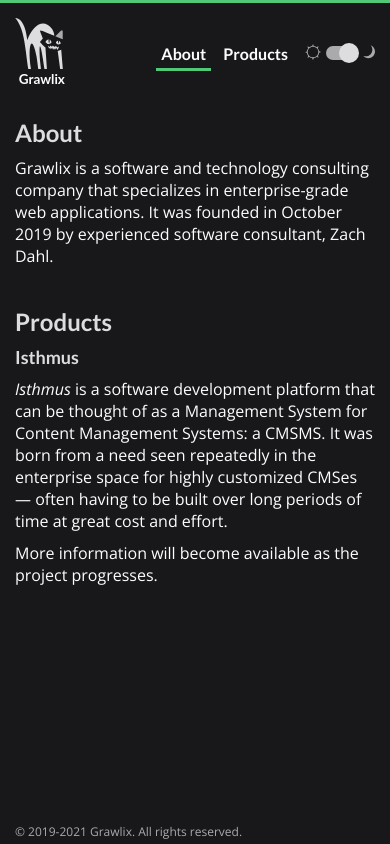
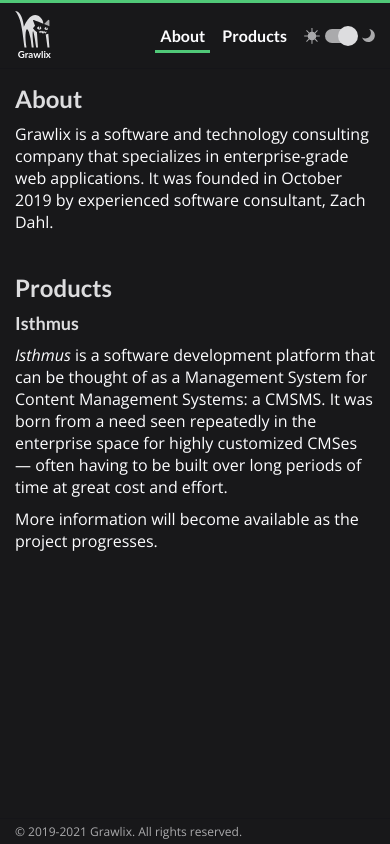
Before and after one commit to schtauffen/schtauffen.github.io, a plain HTML site: page index.html in a window 390 px wide. Drawn offline with nearby package versions, Linux system fonts and the light colour scheme.

Commit message:
improved icons SV menu fix

```diff
--- a/index.html
+++ b/index.html
@@ -14,7 +14,7 @@
   <link rel="icon" type="image/png" sizes="64x64" href="/assets/grawlix_face_64.png">
   <link rel="manifest" href="/manifest.json">
   <link href="https://fonts.googleapis.com/css2?family=Lato:ital,wght@0,400;0,700;1,400;1,700&family=Open+Sans:ital,wght@0,400;0,700;1,400;1,700&display=swap" rel="stylesheet">
-  <link rel="stylesheet" href="./styles.css?9110bc53-2bf5-45e9-be1c-bdac6e4836fd">
+  <link rel="stylesheet" href="./styles.css?7bc4e5ef-45aa-4ef7-976f-42803015b36f">
 </head>
 <body>
 
@@ -36,18 +36,10 @@
     </nav>
 
     <label class="darkModeToggle" for="dark-mode">
-      <div class="darkModeToggle__sun">
-        <svg xmlns="http://www.w3.org/2000/svg" viewBox="0 0 195.147 195.141" overflow="visible" xml:space="preserve">
-          <path d="m170.926 86.106 24.222 11.111s-29.556 11.332-28.001 10.888M24.222 109.036 0 97.925s29.556-11.333 28-10.888M86.913 24.222 98.024 0s11.333 29.556 10.888 28M108.234 170.919l-11.111 24.222s-11.332-29.556-10.888-28" />
-          <path d="m141.681 38.055 24.982-9.271s-12.885 28.912-12.1 27.499M54.159 158.004l-24.984 9.271s12.886-28.912 12.1-27.498M38.515 53.703l-9.271-24.985s28.913 12.886 27.499 12.101M157.323 142.357l9.27 24.984s-28.912-12.887-27.498-12.101" />
-          <path d="M97.919 23.029c-41.421 0-75 33.579-75 75 0 41.42 33.579 75 75 75 41.422 0 75-33.58 75-75 0-41.421-33.578-75-75-75zm0 140.001c-35.898 0-65-29.101-65-65 0-35.898 29.102-65 65-65s65 29.102 65 65c0 35.899-29.102 65-65 65z" />
-        </svg>
-      </div>
+      <svg class="darkModeToggle__sun" xmlns="http://www.w3.org/2000/svg" viewBox="0 0 470 470" viewBox="-0.717 -0.716 470 470" xml:space="preserve"><circle cx="234.283" cy="234.284" r="125"/><path fill="none" d="M14.51 234.284h439.547"/><path d="M14.51 249.284h439.546c19.346 0 19.346-30 0-30H14.51c-19.346 0-19.346 30 0 30z"/><path fill="none" d="M234.283 14.51v439.547"/><path d="M219.283 14.51v439.546c0 19.346 30 19.346 30 0V14.509c0-19.345-30-19.345-30 .001z"/><g><path fill="none" d="M78.88 389.687 389.687 78.88"/><path d="m89.486 400.293 68.325-68.324 135.784-135.784 99.46-99.459 7.238-7.239c5.779-5.779 5.779-15.434 0-21.213-5.779-5.779-15.434-5.779-21.213 0l-68.324 68.324-135.784 135.784-99.459 99.459-7.239 7.239c-5.779 5.779-5.779 15.434 0 21.213 5.778 5.78 15.434 5.78 21.212 0z"/></g><g><path fill="none" d="m78.88 78.88 310.807 310.807"/><path d="m68.273 89.487 68.324 68.325 135.784 135.784 99.459 99.46 7.239 7.238c5.779 5.779 15.434 5.779 21.213 0s5.779-15.434 0-21.213l-68.324-68.324-135.784-135.784-99.459-99.459-7.239-7.239c-5.779-5.779-15.434-5.779-21.213 0-5.779 5.778-5.779 15.433 0 21.212z"/></g></svg>
       <input id="dark-mode" type="checkbox"/>
       <div class="darkModeToggle__control"></div>
-      <div class="darkModeToggle__moon">
-        <svg xmlns="http://www.w3.org/2000/svg" viewBox="0 0 718 680" width="100%" height="100%" overflow="visible" xml:space="preserve"><path d="M522.421 98.687C570.629 151.917 600 222.527 600 300c0 165.686-134.314 300-300 300-36.724 0-71.9-6.61-104.42-18.687C250.471 641.923 329.787 680 418 680c165.686 0 300-134.314 300-300 0-128.962-81.378-238.906-195.579-281.313z"/></svg>
-      </div>
+      <svg class="darkModeToggle__moon" xmlns="http://www.w3.org/2000/svg" viewBox="0 0 465 474" xml:space="preserve"><path d="M255.63 0c39.44 36.531 64.138 88.753 64.138 146.752 0 110.456-89.545 199.999-200.001 199.999-44.919 0-86.379-14.81-119.766-39.812 30.25 96.379 120.274 166.296 226.635 166.296 131.167 0 237.5-106.332 237.5-237.5C464.135 114.385 373.119 14.303 255.63 0z"/></svg>
     </label>
   </header>
 
@@ -75,6 +67,6 @@
   <footer>&copy; 2019-2021 Grawlix. All rights reserved.</footer>
 
 
-  <script src="main.js?9110bc53-2bf5-45e9-be1c-bdac6e4836fd"></script>
+  <script src="main.js?7bc4e5ef-45aa-4ef7-976f-42803015b36f"></script>
 </body>
 </html>
--- a/styles.css
+++ b/styles.css
@@ -1,6 +1,7 @@
 :root {
   --fg-color: #f7f7f9;
   --bg-color: #f0f0f2;
+  --layout-separation-color: #f4f4f6;
   --text-color: #22222a;
   --text-color-mid: #55555f;
   --text-color-light: #88888f;
@@ -18,6 +19,7 @@
 html.dark {
   --fg-color: #18181a;
   --bg-color: #121214;
+  --layout-separation-color: #151519;
   --text-color: #fdfdff;
   --text-color-mid: #dddddf;
   --text-color-light: #aaaaac;
@@ -93,6 +95,17 @@
   background: no-repeat var(--site-logo);
 }
 
+@media screen and (max-width: 500px) {
+  body {
+    grid-template-rows: 0.3rem 6.5rem 1fr 2.5rem;
+  }
+
+  #site-logo {
+    height: 5rem;
+    width: 4rem;
+  }
+}
+
 #site-name {
   font-size: 2.4rem;
   color: var(--text-color);
@@ -112,14 +125,15 @@
 }
 .darkModeToggle__sun {
   width: 1.6rem;
+  height: 1.6rem;
   color: var(--text-color-light);
   fill: currentColor;
 }
 .darkModeToggle__moon {
-  width: 1.6rem;
+  width: 1.3rem;
+  height: 1.3rem;
   color: var(--text-color-light);
   fill: currentColor;
-  margin-bottom: 2px;
 }
 .darkModeToggle__control {
   width: 3.2rem;
@@ -128,7 +142,7 @@
   position: relative;
   background: var(--text-color-light);
   cursor: pointer;
-  margin: 0 0.1rem 0 0.5rem;
+  margin: 0 0.5rem 0 0.5rem;
 }
 .darkModeToggle__control::after {
   content: ' ';
@@ -168,6 +182,8 @@
   grid-area: main;
   overflow: auto;
   padding: 1.5rem 1.5rem;
+  border: solid 1px var(--layout-separation-color);
+  border-width: 1px 0;
 }
 
 section {
```
